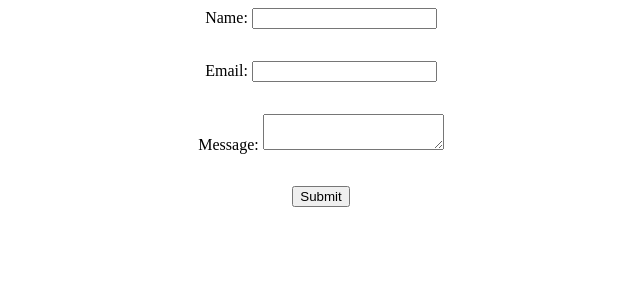
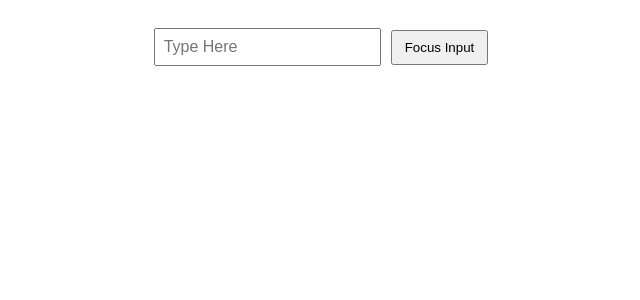
Before and after one commit to Bhupesh-aher/Frontend-machine-coding-round, a React (Vite) app: page / in a window 1280 px wide. Shown: the top 300 px of the page, without its empty margins (319-959 px from the left). Built offline with nearby package versions, Linux system fonts and the light colour scheme.

Commit message:
Focus Input

```diff
--- a/src/App.jsx
+++ b/src/App.jsx
@@ -1,6 +1,6 @@
 import React from 'react';
 import './index.css';
-import Form from './Contact Form/Form';
+import InputFocus from './Focus Input/InputFocus';
 
 
 
@@ -9,7 +9,7 @@ function App() {
 
     return (
       <div className='app'>
-        <Form/>
+       <InputFocus/>
       </div>
     )
 }
--- /dev/null
+++ b/src/Focus Input/InputFocus.jsx
@@ -0,0 +1,22 @@
+import React, { useRef } from 'react'
+
+const InputFocus = () => {
+    const inputRef = useRef(null);
+
+    const handleClick = () => {
+        if(inputRef.current){
+            inputRef.current.focus();
+        }
+    }
+
+    return (
+        <div style={{padding: "20px", textAlign: "center"}}>
+
+            <input ref={inputRef} type="text" placeholder='Type Here' style={{padding: "8px", fontSize: "16px", marginRight: "10px"}}/>
+
+            <button onClick={handleClick} style={{padding: "8px 12px"}}>Focus Input</button>
+        </div>
+    )
+}
+
+export default InputFocus
```
Also changed, not shown: 1 other file (tests, documents, lock files or other folders).
